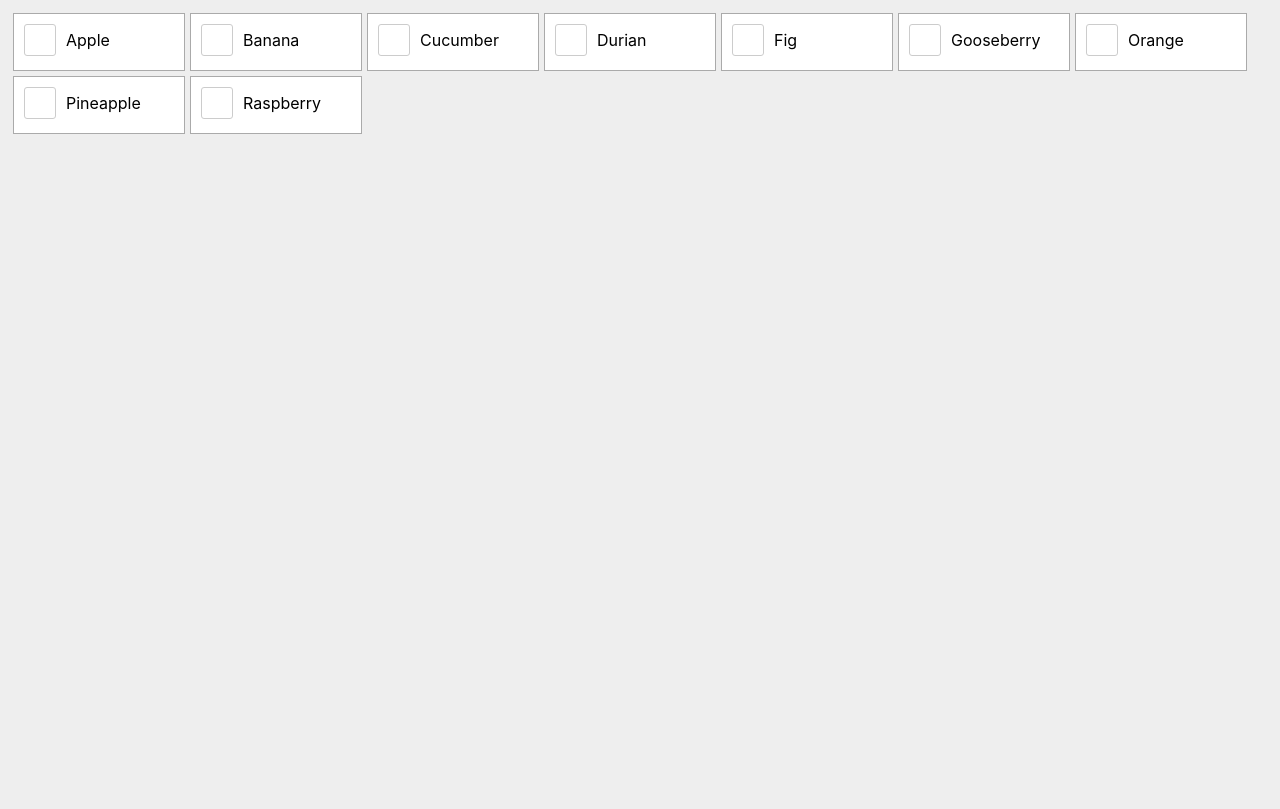
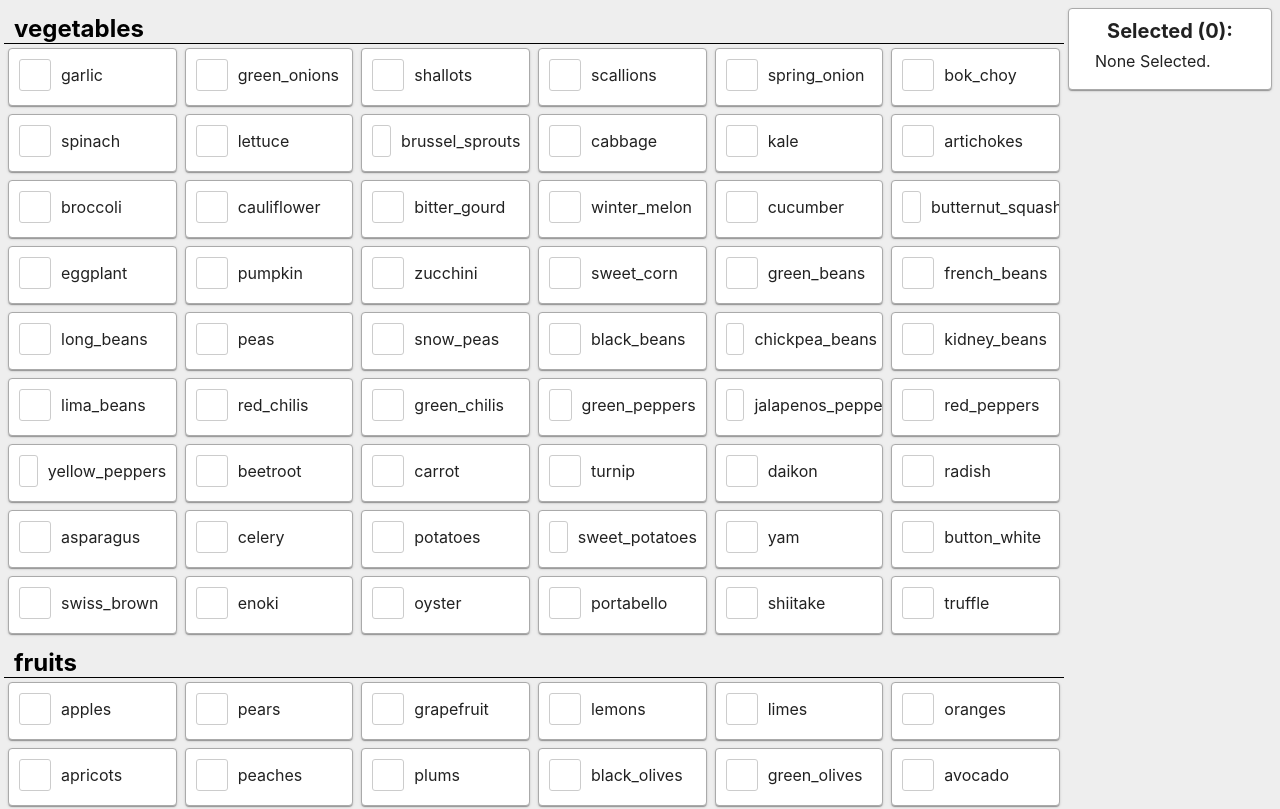
Before and after one commit to teclu/CS4249-MFF, a React (Create React App) app: page / in a window 1280 px wide. Shown: the top 809 px of the page. Built offline with nearby package versions, Linux system fonts and the light colour scheme.

Commit message:
feat: Sample App Page with Menu-Level of 0
This also uses the Material-UI Framework.

```diff
--- a/src/App.js
+++ b/src/App.js
@@ -1,15 +1,73 @@
 import React from 'react';
-import Ingredient from './components/Ingredient.js'
+import Ingredient from './components/Ingredient.js';
+import SelectedList from './components/SelectedList.js';
+import Grid from '@material-ui/core/Grid'
+import Box from '@material-ui/core/Box';
 import './css/App.css';
 
 class App extends React.Component {
-    // For testing purposes. More changes to come.
-    constructor() {
-        super();
+    constructor(props) {
+        super(props);
+        this.ingredients = require('./Ingredients.json'); // Import the Ingredients JSON File.
+        this.state = {
+            selectedList: [] // This keeps track of all the selected Ingredients' Names.
+        }
+    }
+
+    /*
+     * This function is passed down to any Ingredient so that it can modify the SelectedList.
+     */
+    handleSelection(ingredientName, isSelected) {
+        this.setState(state => {
+            const selectedListCopy = state.selectedList;
+
+            // If an Ingredient has been Selected, push its Name onto the SelectedList and sort it alphabetically.
+            if (isSelected) {
+                selectedListCopy.push(ingredientName);
+                selectedListCopy.sort();
+            }
+            // Else we remove the Ingredient's Name from the SelectedList.
+            else {
+                selectedListCopy.splice(selectedListCopy.indexOf(ingredientName), 1);
+            }
+            // Finally, return the modified SelectedList.
+            return { selectedList: selectedListCopy }
+        });
     }
 
     render() {
-        return null;
+        const componentsToRender = [];
+        let index = 0;
+
+        // Create the Ingredient Components at the 0-Level
+        for (const category in this.ingredients) {
+            componentsToRender.push(
+                <div className="CategoryTitle">{category}</div>
+            );
+            for (const subcategory in this.ingredients[category]) {
+                for (const ingredientName of this.ingredients[category][subcategory]) {
+                    componentsToRender.push(
+                        <Ingredient key={index} ingredientName={ingredientName} id={index} handleSelection={this.handleSelection.bind(this)} />
+                    );
+                    index++;
+                }
+            }
+        }
+
+        return (
+            <Box>
+                <Grid container spacing={1}>
+                    <Grid item xs={10}>
+                        <Grid container spacing={1}>
+                            {componentsToRender}
+                        </Grid>
+                    </Grid>
+                    <Grid item xs={2}>
+                        <SelectedList selectedList={this.state.selectedList} />
+                    </Grid>
+                </Grid>
+            </Box>
+        );
     }
 }
 
--- a/src/UI.js
+++ /dev/null
@@ -1,24 +0,0 @@
-import React from 'react';
-import Ingredient from './components/Ingredient.js';
-
-class UI extends React.Component {
-    render() {
-        // For testing purposes. More changes to come.
-        const ingredientNames = ['Apple', 'Banana', 'Cucumber', 'Durian', 'Fig', 'Gooseberry', 'Orange', 'Pineapple', 'Raspberry'];
-        const ingredientsToRender = [];
-
-        for (const [index, value] of ingredientNames.entries()) {
-            ingredientsToRender.push(
-                <Ingredient name={value} id={index} />
-            )
-        }
-
-        return (
-            <div>
-                {ingredientsToRender}
-            </div>
-        );
-    }
-}
-
-export default UI;
--- a/src/components/Ingredient.js
+++ b/src/components/Ingredient.js
@@ -1,4 +1,6 @@
 import React from 'react';
+import Card from '@material-ui/core/Card';
+import Grid from '@material-ui/core/Grid'
 import '../css/components/Ingredient.css';
 
 class Ingredient extends React.Component {
@@ -10,20 +12,26 @@ class Ingredient extends React.Component {
         this.handleChange = this.handleChange.bind(this);
     }
 
+    /*
+     * Handles the change in Checked and adds/removes the Ingredient from the Selected List.
+     */
     handleChange(event) {
-        this.setState(state => ({
-            isSelected: !state.isSelected
-        }));
+        this.setState(state => {
+            this.props.handleSelection(this.props.ingredientName, !state.isSelected);
+            return { isSelected: !state.isSelected }
+        });
     }
 
     render() {
         return (
-            <div className="Ingredient" onClick={this.handleChange}>
-                <input type="checkbox" id={this.props.id} name="isSelected" checked={this.state.isSelected} onChange={this.handleChange} />
-                <label htmlFor={this.props.id}>
-                    <span className="IngredientCheckbox">✔</span> <span className="IngredientTitle">{this.props.name}</span>
-                </label>
-            </div>
+            <Grid item xs={2}>
+                <Card className="Ingredient" onClick={this.handleChange}>
+                    <input type="checkbox" id={this.props.id} checked={this.state.isSelected} onChange={this.handleChange} />
+                    <label htmlFor={this.props.id}>
+                        <span className="IngredientCheckbox">✔</span> <span className="IngredientName">{this.props.ingredientName}</span>
+                    </label>
+                </Card>
+            </Grid>
         );
     }
 }
--- /dev/null
+++ b/src/components/SelectedList.js
@@ -0,0 +1,36 @@
+import React from 'react';
+import Card from '@material-ui/core/Card';
+import ListItem from '@material-ui/core/ListItem';
+import '../css/components/SelectedList.css';
+
+/*
+ * This is where the Names of Selected Ingredients are shown.
+ */
+class SelectedList extends React.Component {
+    render() {
+        const ingredientNames = this.props.selectedList;
+        const ingredientNamesToRender = [];
+
+        if (ingredientNames.length > 0) {
+            for (const [index, ingredientName] of ingredientNames.entries()) {
+                ingredientNamesToRender.push(
+                    <ListItem key={index} className="SelectedListItem">&bull; {ingredientName}</ListItem>
+                );
+            }
+        }
+        else {
+            ingredientNamesToRender.push(
+                <ListItem key={0} className="SelectedListItem">None Selected.</ListItem>
+            );
+        }
+
+        return (
+            <Card className="SelectedList">
+                <div className="SelectedListTitle">Selected ({ingredientNames.length}):</div>
+                {ingredientNamesToRender}
+            </Card>
+        );
+    }
+}
+
+export default SelectedList;
--- a/src/css/App.css
+++ b/src/css/App.css
@@ -1,6 +1,7 @@
-.main {
-    grid-area: main;
-    display: flex;
-    flex-wrap: wrap;
-    align-items: flex-start;
+.CategoryTitle {
+    font-weight: bold;
+    font-size: 24px;
+    width: 100%;
+    padding: 10px 10px 0px 10px;
+    border-bottom: 1px solid #000000;
 }
--- a/src/css/components/Ingredient.css
+++ b/src/css/components/Ingredient.css
@@ -1,25 +1,16 @@
 .Ingredient {
-    display: table-cell;
-    float: left;
     cursor: pointer;
     border: 1px solid #AAAAAA;
     background: #FFFFFF;
     padding: 10px;
-    width: 150px;
-    margin-top: 5px;
-    margin-left: 5px;
-
 }
 
-.IngredientTitle {
+.IngredientName {
+    cursor: pointer;
     display: table-cell;
     vertical-align: middle;
     border: 0px;
     padding-left: 10px;
-}
-
-input[type="checkbox"]:checked + label span.IngredientTitle {
-    font-weight: bold;
 }
 
 input[type="checkbox"] {
@@ -27,10 +18,11 @@ input[type="checkbox"] {
 }
 
 input[type="checkbox"] + label span.IngredientCheckbox {
+    cursor: pointer;
     display: table-cell;
     background: #FFFFFF;
     color: #FFFFFF;
-    transition: all .2s;
+    transition: all 0.175s;
     text-align: center;
     vertical-align: middle;
     border: 1px solid #CCCCCC;
@@ -43,6 +35,10 @@ input[type="checkbox"] + label span.IngredientCheckbox {
     font-size: 20px;
 }
 
+input[type="checkbox"]:checked + label span.IngredientName {
+    font-weight: bold;
+}
+
 input[type="checkbox"]:checked + label span.IngredientCheckbox {
     background: #399239;
     -webkit-text-stroke-width: 1px;
--- /dev/null
+++ b/src/css/components/SelectedList.css
@@ -0,0 +1,14 @@
+.SelectedList {
+    border: 1px solid #AAAAAA;
+    padding: 10px;
+}
+
+.SelectedListTitle {
+    text-align: center;
+    font-weight: bold;
+    font-size: 20px;
+}
+
+.SelectedListItem:nth-child(odd) {
+    background: #EEEEEE;
+}
--- a/src/index.js
+++ b/src/index.js
@@ -1,11 +1,10 @@
 import React from 'react';
 import ReactDOM from 'react-dom';
-import UI from './UI.js';
 import * as serviceWorker from './serviceWorker';
-
+import App from './App.js';
 import './css/index.css';
 
-ReactDOM.render(<UI />, document.getElementById('root'));
+ReactDOM.render(<App />, document.getElementById('root'));
 
 // If you want your app to work offline and load faster, you can change
 // unregister() to register() below. Note this comes with some pitfalls.
```
